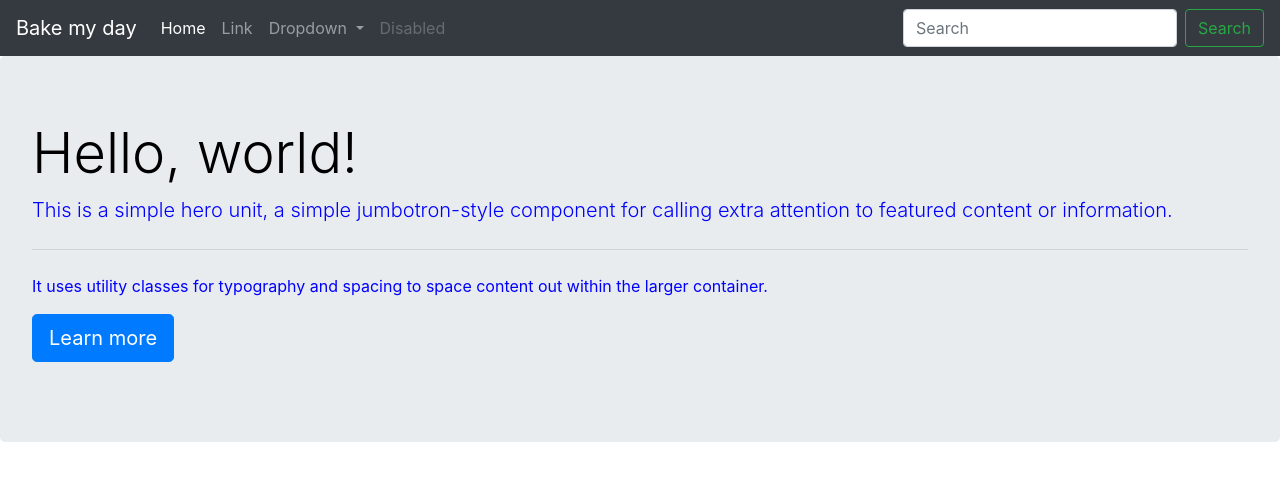
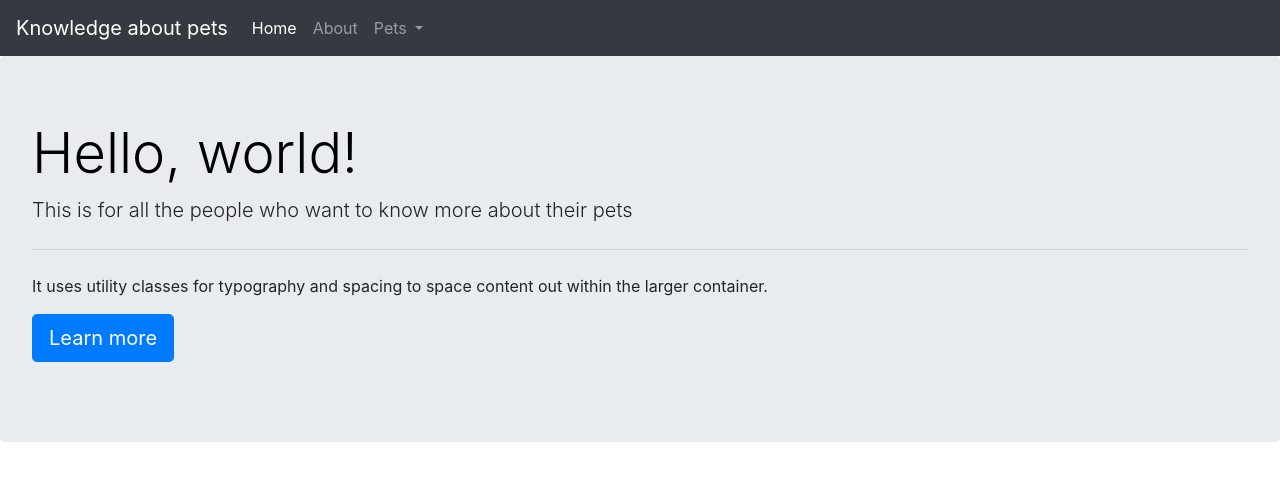
Before and after one commit to ayahsami/FINAL-repo, a plain HTML site: page index.html in a window 1280 px wide. Drawn offline with nearby package versions, Linux system fonts and the light colour scheme; files that its build step writes are made by us from their sources.

Commit message:
folders fixed

```diff
--- /dev/null
+++ b/css/style.css
@@ -0,0 +1,9 @@
+
+.jumbotron {
+  background-image: url();
+  background-size: cover;
+}
+
+.display-4{
+  color: black;
+}
--- a/index.html
+++ b/index.html
@@ -10,7 +10,7 @@
   <body>
 
     <nav class="navbar navbar-expand-lg navbar-dark bg-dark">
-      <a class="navbar-brand" href="#">Bake my day</a>
+      <a class="navbar-brand" href="#"> Knowledge about pets</a>
       <button class="navbar-toggler" type="button" data-toggle="collapse" data-target="#navbarSupportedContent" aria-controls="navbarSupportedContent" aria-expanded="false" aria-label="Toggle navigation">
         <span class="navbar-toggler-icon"></span>
       </button>
@@ -21,33 +21,24 @@
             <a class="nav-link" href="#">Home <span class="sr-only">(current)</span></a>
           </li>
           <li class="nav-item">
-            <a class="nav-link" href="#">Link</a>
+            <a class="nav-link" href="#">About</a>
           </li>
           <li class="nav-item dropdown">
             <a class="nav-link dropdown-toggle" href="#" id="navbarDropdown" role="button" data-toggle="dropdown" aria-haspopup="true" aria-expanded="false">
-              Dropdown
+              Pets
             </a>
             <div class="dropdown-menu" aria-labelledby="navbarDropdown">
-              <a class="dropdown-item" href="#">Action</a>
-              <a class="dropdown-item" href="#">Another action</a>
-              <div class="dropdown-divider"></div>
-              <a class="dropdown-item" href="#">Something else here</a>
+              <a class="dropdown-item" href="#">Cats</a>
+              <a class="dropdown-item" href="#">Dogs</a>
             </div>
           </li>
-          <li class="nav-item">
-            <a class="nav-link disabled" href="#">Disabled</a>
-          </li>
         </ul>
-        <form class="form-inline my-2 my-lg-0">
-          <input class="form-control mr-sm-2" type="search" placeholder="Search" aria-label="Search">
-          <button class="btn btn-outline-success my-2 my-sm-0" type="submit">Search</button>
-        </form>
       </div>
     </nav>
 
     <div class="jumbotron">
       <h1 class="display-4">Hello, world!</h1>
-      <p class="lead">This is a simple hero unit, a simple jumbotron-style component for calling extra attention to featured content or information.</p>
+      <p class="lead">This is for all the people who want to know more about their pets</p>
       <hr class="my-4"> <!-- 3ashan y3mel line fel nos -->
       <p>It uses utility classes for typography and spacing to space content out within the larger container.</p>
       <p class="lead">
--- a/style.css
+++ /dev/null
@@ -1,8 +0,0 @@
-
-.jumbotron{
-  color: blue;
-}
-
-.display-4{
-  color: black;
-}
```
Also changed, not shown: about.html (added), img/duck.jpg (added), img/petsbg.jpg (added).
